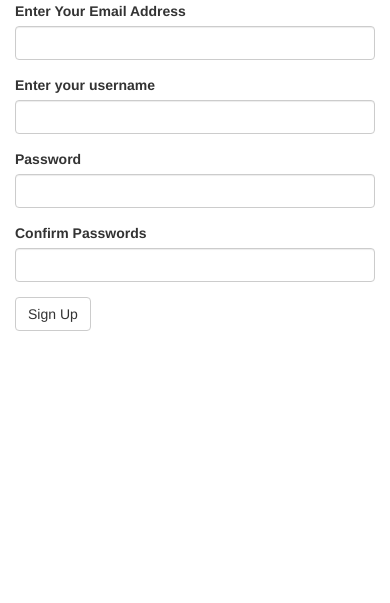
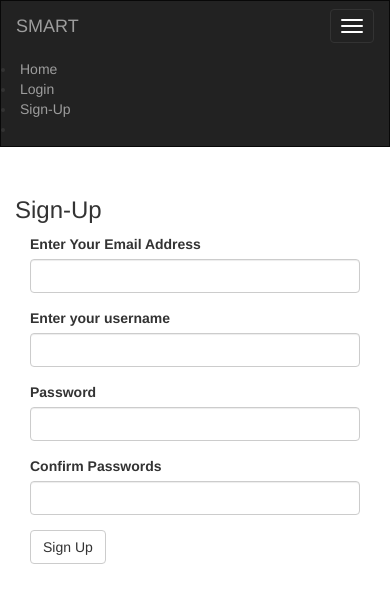
Before and after one commit to Libb521/smart-minute, a Flask app: page /authenticate/register in a window 390 px wide. Shown: the top 603 px of the page. Run offline with Flask 2, Linux system fonts and the light colour scheme; some libraries are stand-ins or nearby versions.

Commit message:
worked on restoring my navbar on the landing page, and making my sign in and sign up forms visible

```diff
--- a/app/auth/views.py
+++ b/app/auth/views.py
@@ -8,17 +8,16 @@ from ..email import mail_message
 
 @auth.route('/login', methods=['GET', 'POST'])
 def login():
-    form = LoginForm()
-    if form.validate_on_submit():
-        user = User.query.filter_by(email=LoginForm.email.data).first()
-        if user is not None and user.verify_password(LoginForm.password.data):
-            login_user(user, LoginForm.remember.data)
+    login_form = LoginForm()
+    if login_form.validate_on_submit():
+        user = User.query.filter_by(email = login_form.email.data).first()
+        if user is not None and user.verify_password(login_form.password.data):
+            login_user(user,login_form.remember.data)
             return redirect(request.args.get('next') or url_for('main.index'))
-
         flash('Unacceptable username or Password')
 
     title = "smart login"
-    return render_template('auth/login.html', login_form = login_form,title=title)
+    return render_template('auth/login.html',login_form = login_form,title=title)
 
 @auth.route("/logout")
 @login_required
--- a/app/models.py
+++ b/app/models.py
@@ -7,7 +7,7 @@ from . import login_manager
 def load_user(user_id):
     return User.query.get(int(user_id))
 
-class User(db.Model):
+class User(UserMixin,db.Model):
    __tablename__ = 'users'
 
    id = db.Column(db.Integer,primary_key = True)
--- a/app/templates/auth/register.html
+++ b/app/templates/auth/register.html
@@ -2,6 +2,14 @@
 {% import 'bootstrap/wtf.html' as wtf%}
 
 {% block content %}
+
+
+{{super()}}
+<div class="container" style="padding-top: 10px;">
+    <h3>Sign-Up</h3>
+    {% for error in errors %}
+        <p style="color: red;">{{error}}</p>
+    {% endfor %}
       <div class="container">
         <div class="row">
         <div class="col-md-2"> </div>
@@ -13,5 +21,5 @@
         <div class="col-md-2"></div>
         </div>
         </div>
-
+</div>
 {% endblock%}
--- a/app/templates/base.html
+++ b/app/templates/base.html
@@ -1,9 +1,6 @@
 {% extends 'bootstrap/base.html'%}
 
 <!-- Navbar block  -->
-{% block content %}
-   {% include 'navbar.html' %}
-{% endblock %}
 
 <!DOCTYPE html>
 <html>
@@ -16,7 +13,11 @@
         {% endif %}
     </head>
     <body>
+        {{super()}}
 
+        {% block navbar %}
+            {% include "navbar.html" %}
+        {% endblock %}
 
     </body>
 </html>
--- a/app/templates/navbar.html
+++ b/app/templates/navbar.html
@@ -15,17 +15,17 @@
           <div class="navbar-nav">
 
               <!-- <ul class="nav navbar-nav navbar-right"> -->
-
+                {% if current_user.is_authenticated %}
                 <li><a class="nav-item nav-link brand" href="/">Home</a></li>
                 <li><a class="nav-item nav-link brand" href="/pitch/new">Pitch</a></li>
                 <li><a class="nav-item nav-link brand" href="/">Profile</a></li>
                 <li><a class="nav-item nav-link brand" href="{{url_for('auth.logout')}}">Sign out</a></li>
 
-
+                {% else %}
                 <li><a class="nav-item nav-link brand" href="/">Home</a></li>
                 <li><a class="nav-item nav-link brand" href="{{url_for('auth.login')}}">Login</a></li>
                 <li><a class="nav-item nav-link brand" href="{{url_for('auth.register')}}">Sign-Up</a><li>
-
+                  {%endif%}
                <!-- </ul> -->
           </div>
       </div>
```
Also changed, not shown: app/templates/auth/login.html (+10 -17 lines). Lines whose indentation alone changed are shown as unchanged.
